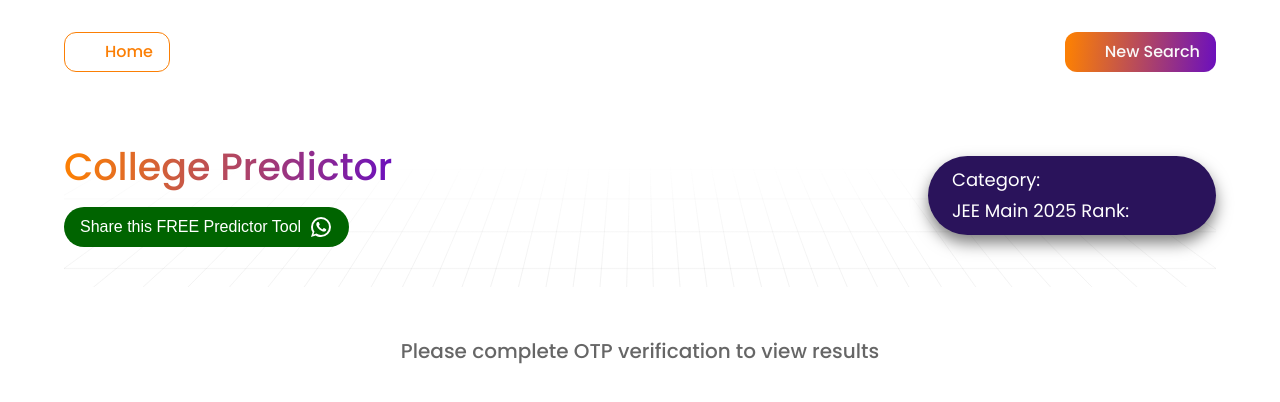
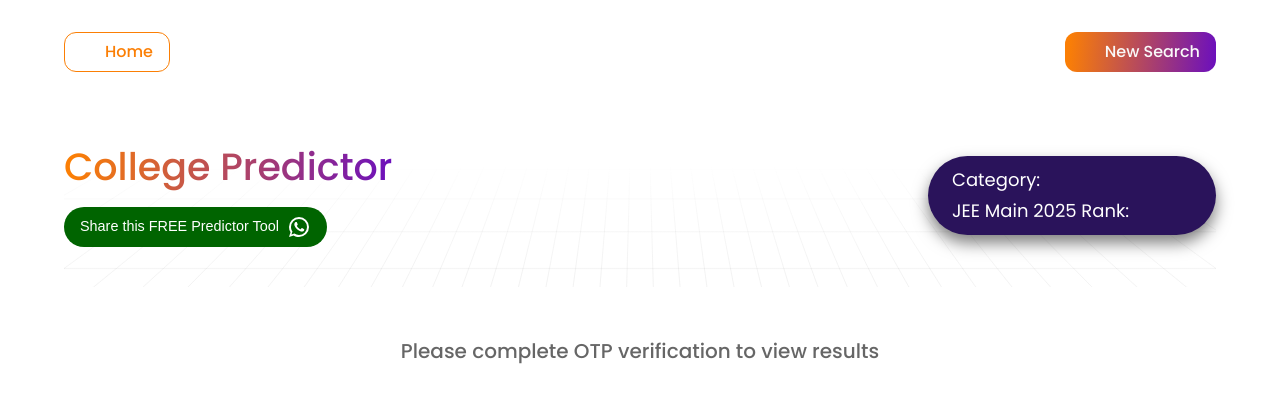
Before and after one commit to SubheshVedam/CollegePredictor, a Next.js app: page /results in a window 1280 px wide. Shown: the top 402 px of the page. Built offline with nearby package versions, Linux system fonts and the light colour scheme; some icons are missing; what @mui/material-nextjs would draw is missing.

Commit message:
banner_Share_button_size

```diff
--- a/app/components/shared/ShareButton.jsx
+++ b/app/components/shared/ShareButton.jsx
@@ -110,7 +110,12 @@
           px: 2,
         }}
       >
-        <Typography sx={{ color: "white" }}>
+        <Typography
+          sx={{
+            color: "white",
+            fontSize: { xs: "0.7rem", sm: "0.7rem", md: "0.9rem" }, // Responsive text size
+          }}
+        >
           Share this FREE Predictor Tool
         </Typography>
         <WhatsApp sx={{ pl: 1, color: "white" }} />
```
